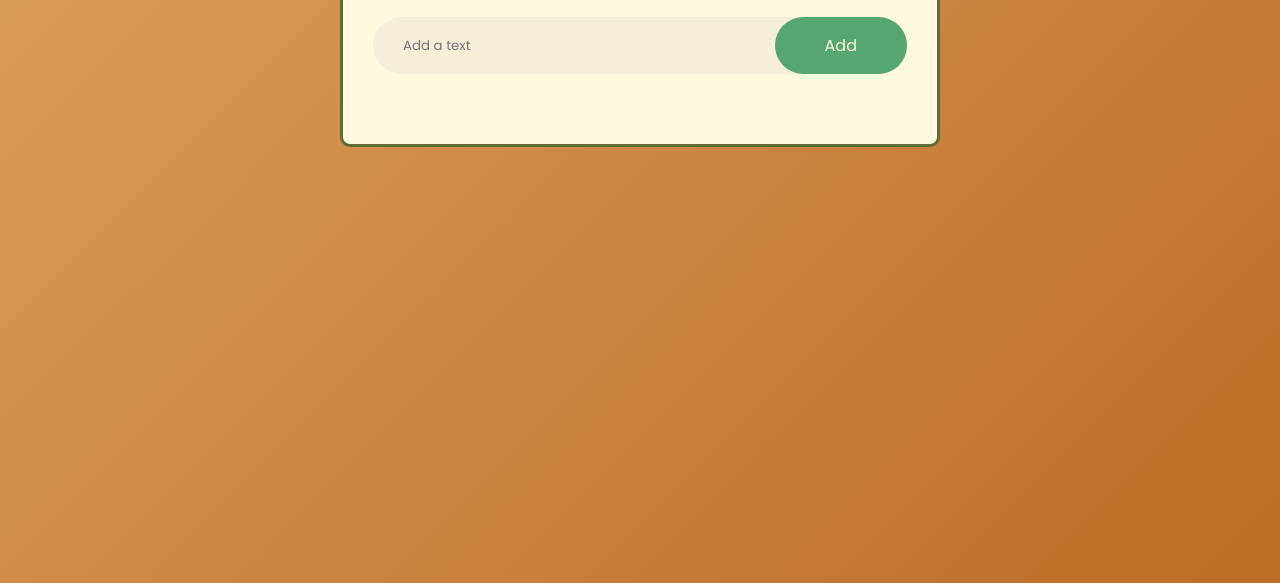
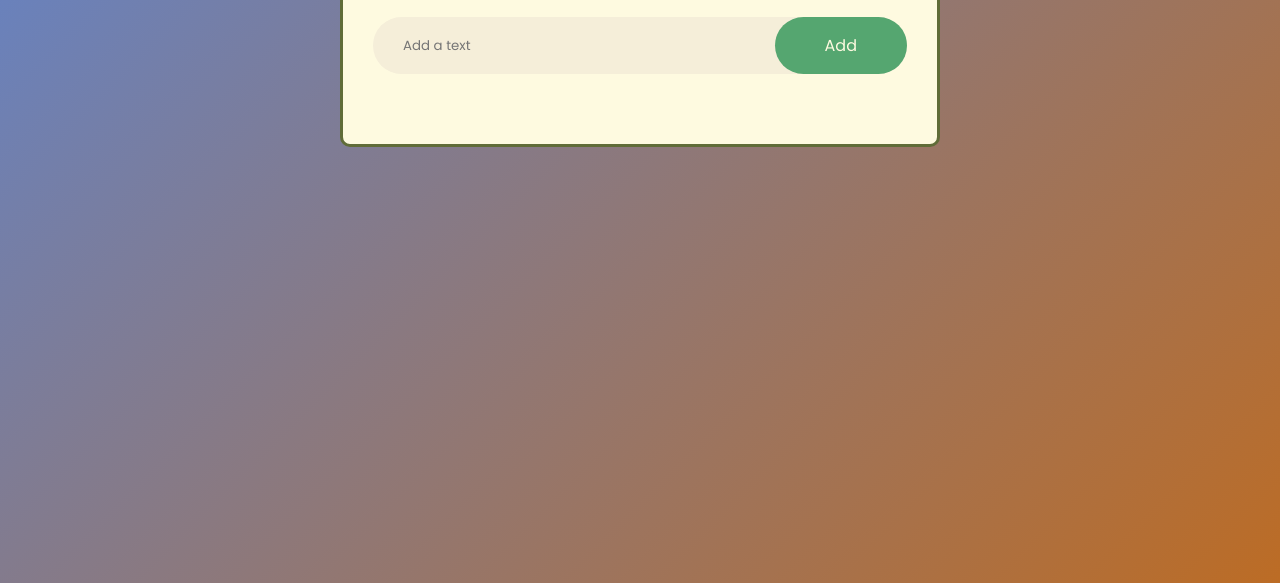
Before and after one commit to Venice-ui/chicken, a plain HTML site: page index.html in a window 1280 px wide. Shown: the part 217-800 px from the top of the page. Drawn offline with Linux system fonts and the light colour scheme.

Commit message:
Changed color of background

```diff
--- a/styles.css
+++ b/styles.css
@@ -8,7 +8,7 @@
  .container {
     width: 100%;
     height: 100vh;
-    background: linear-gradient(135deg, #dda15e, #bc6c25);
+    background: linear-gradient(135deg, #6084cd, #bc6c25);
     padding: 10px;
  }
 
```
